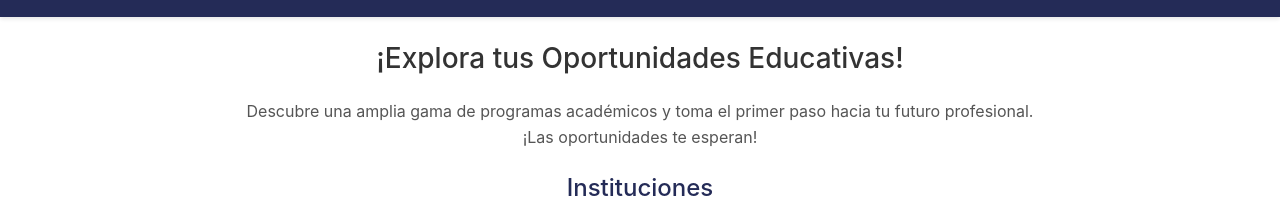
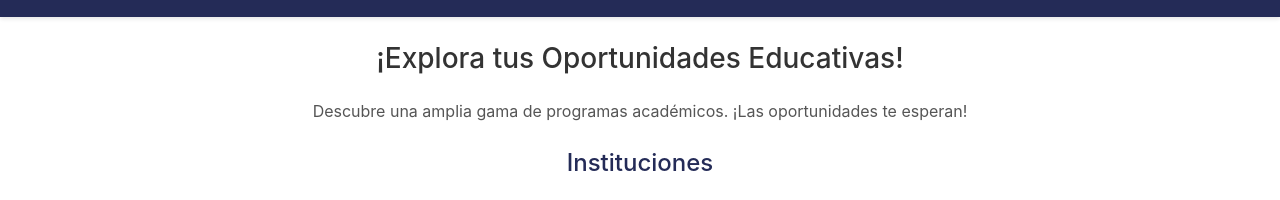
Before and after one commit to jacintoql/convocatoria_2025, a plain HTML site: page index.html in a window 1280 px wide. Shown: the part 72-272 px from the top of the page. Drawn offline with nearby package versions, Linux system fonts and the light colour scheme.

Commit message:
Update index.html

```diff
--- a/index.html
+++ b/index.html
@@ -32,9 +32,7 @@
         <main class="container">
             <div class="main-title">¡Explora tus Oportunidades Educativas!</div>
             <div class="sub-title">
-                Descubre una amplia gama de programas académicos y toma el
-                primer paso hacia tu futuro profesional. ¡Las oportunidades te
-                esperan!
+                Descubre una amplia gama de programas académicos. ¡Las oportunidades te esperan!
             </div>
             <div class="instituciones-title">Instituciones</div>
             <div class="row">
```
